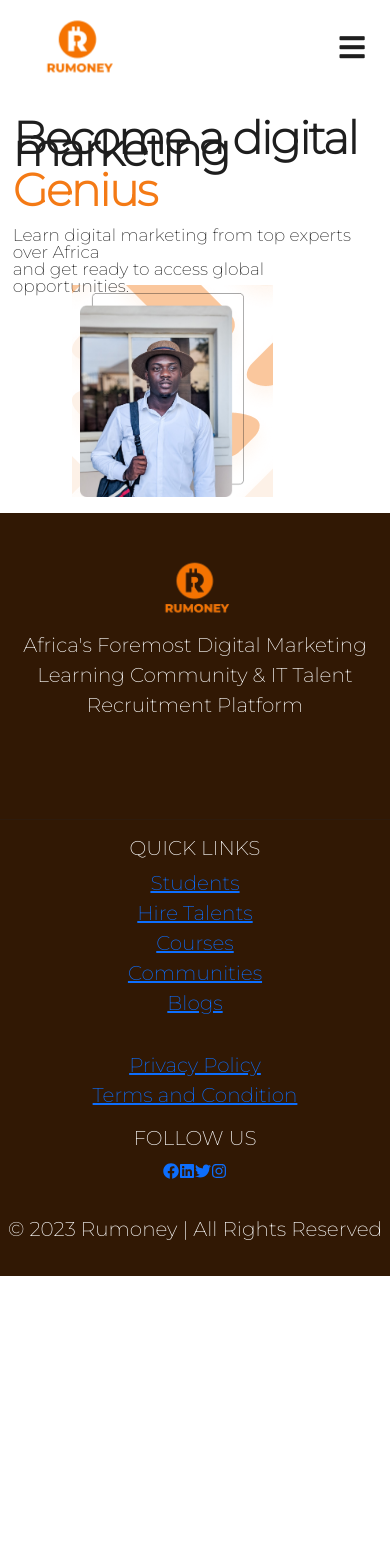
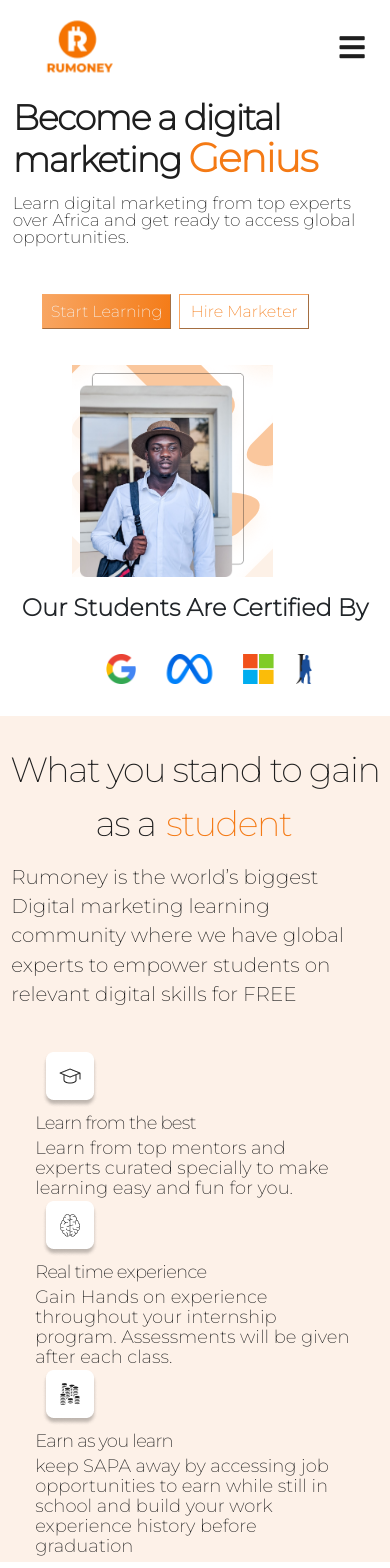
Before and after one commit to Yusasive/Rumoney, a React (Create React App) app: page / in a window 390 px wide. Shown: the top 1568 px of the page. Before the commit the page ends 1276 px from the top, so only its background shows below. Built offline with nearby package versions, Linux system fonts and the light colour scheme.

Commit message:
file updated

```diff
--- a/src/components/certified/Certified.css
+++ b/src/components/certified/Certified.css
@@ -1,5 +1,5 @@
         @import url('https://fonts.googleapis.com/css2?family=Montserrat:wght@200&display=swap');
-.certified h5 {
+        .certified h2 {
             font-family: 'Montserrat', sans-serif;
             font-size: 24px;
             font-weight: 600;
@@ -10,10 +10,33 @@
 
         .certified-image {
             justify-content: center;
-    margin: 2rem 38%;
+            margin: 2rem;
+            padding-left: 40%;
         }
 
         .certified img {
             height: 35px;
             margin: 0 0.7rem;
         }
+
+        @media screen and (max-width: 1023px) {
+            .certified-image {
+                padding-left: 35%;
+            }
+            .certified img {
+                height: 30px;
+                margin: 0 0.7rem;
+            }
+        }
+
+        @media screen and (max-width: 767px) {
+            .certified-image {
+                padding-left: 30%;
+            }
+        }
+
+        @media screen and (max-width: 450px) {
+            .certified-image {
+                padding-left: 16%;
+            }
+        }
--- a/src/components/certified/Certified.js
+++ b/src/components/certified/Certified.js
@@ -9,14 +9,18 @@
 const Certified = () => {
   return (
     <div className='certified'>
-      <h5>Our Students Are Certified By</h5>
+
+<div>
+  <h2>Our Students Are Certified By</h2>
+</div>
     <div className="certified-image">
     <img src={Google} alt="Google" />
       <img src={Meta} alt="Meta" />
       <img src={Microsoft} alt="Microsoft" />
       <img src={Jobberman} alt="Jobberman" /></div>
+
     </div>
   )
 }
 
-export default Certified
+export default Certified;
--- a/src/components/cta/CTA.css
+++ b/src/components/cta/CTA.css
@@ -28,3 +28,18 @@
         cursor: pointer;
         background: linear-gradient(277.87deg, #F47A15 -2.6%, #F8A663 100%);
     }
+
+    @media screen and (max-width: 767px) {
+        .cta h1 {
+            font-weight: 400;
+            font-size: 30px;
+            line-height: 40px;
+            padding-top: 2rem;
+        }
+        .cta button {
+            width: 40%px;
+            height: 40px;
+            margin-left: 25%;
+            border-radius: 1px;
+        }
+    }
--- a/src/components/gain/Gain.css
+++ b/src/components/gain/Gain.css
@@ -33,7 +33,7 @@
             .gain-content p {
                 font-family: 'Montserrat', sans-serif;
                 font-weight: 500;
-    font-size: 18px;
+                font-size: 20px;
                 line-height: 29.26px;
                 color: #1F1F1F;
                 margin: 0.3rem 2rem;
@@ -82,7 +82,7 @@
             .gain-grid h1 {
                 font-family: 'Montserrat', sans-serif;
                 font-weight: 530;
-    font-size: 15px;
+                font-size: 18px;
                 line-height: 20px;
                 letter-spacing: -0.04em;
                 color: #1E1E1E;
@@ -92,8 +92,65 @@
             .gain-grid p {
                 font-family: 'Montserrat', sans-serif;
                 font-weight: 500;
-    font-size: 15px;
+                font-size: 18px;
                 line-height: 20px;
                 color: #1F1F1F;
                 margin: 0.2rem 2rem;
             }
+
+            @media screen and (max-width: 960px) {
+                .gain {
+                    display: grid;
+                }
+                .gain-content {
+                    margin: 2rem 0.2rem;
+                }
+                .gain-content h1 {
+                    text-align: center;
+                    font-weight: 550;
+                    font-size: 40px;
+                    line-height: 40px;
+                    letter-spacing: -0.04em;
+                    margin: 0.5rem 0.2rem;
+                }
+                .gain-content span {
+                    font-weight: 550;
+                    font-size: 40px;
+                    line-height: 68.26px;
+                }
+                .gain-content p {
+                    font-weight: 500;
+                    font-size: 20px;
+                    line-height: 29.26px;
+                    margin: 0.3rem;
+                }
+                .button1 {
+                    display: none;
+                }
+                .gain-grid {
+                    display: inline;
+                    margin: 0.2rem;
+                }
+                .a {
+                    padding-top: 0.2rem;
+                }
+            }
+
+            @media screen and (max-width: 767px) {
+                .gain-content h1 {
+                    font-weight: 550;
+                    font-size: 35px;
+                    margin: 0.1rem 0.2rem;
+                }
+                .gain-content span {
+                    font-weight: 550;
+                    font-size: 35px;
+                    margin: 0.1rem 0.2rem;
+                }
+                .button1 {
+                    display: none;
+                }
+                .gain-content p {
+                    margin: 0.3rem 0.5rem;
+                }
+            }
--- a/src/components/gain/Gain.js
+++ b/src/components/gain/Gain.js
@@ -11,7 +11,7 @@
     <div className='gain-content'>
       <h1>What you stand to gain as a <span>student</span></h1>
       <p>Rumoney is the world’s biggest Digital marketing learning community where we have global experts to empower students on relevant digital skills for FREE</p>
-      <button>Start Learning Now</button>
+      <button className='button1'>Start Learning Now</button>
     </div>
       <div className='gain-grid'>
         <div className="grid a">
--- a/src/components/hero/HeroSection.css
+++ b/src/components/hero/HeroSection.css
@@ -90,7 +90,7 @@
                     }
                 }
 
-    @media screen and (max-width: 1023px) {
+                @media screen and (max-width: 960px) {
                     .hero {
                         flex-direction: column;
                         margin: auto;
@@ -99,23 +99,23 @@
                         height: 306px;
                         width: auto;
                         margin: 1rem;
-            padding-top: 2.5rem;
+                        padding-top: 1.5rem;
                     }
                     .hero-content h1 {
                         font-weight: 600;
-            font-size: 45px;
+                        font-size: 50px;
                         line-height: 15px;
-            margin: 3rem 0.2rem 0.2rem 0.2rem;
+                        margin: 5rem 0.2rem 0.2rem 0.2rem;
                     }
                     .hero-content span {
                         font-weight: 600;
-            font-size: 45px;
+                        font-size: 50px;
                     }
                     .hero-content p {
-            font-weight: 500;
-            font-size: 15px;
-            line-height: 15px;
-            margin: 0rem 0.2rem;
+                        font-weight: 300;
+                        font-size: 30px;
+                        line-height: 25px;
+                        margin: 0.5rem 0.2rem;
                     }
                     .hero-image1 {
                         width: 60%;
@@ -127,6 +127,14 @@
                         margin-right: 0;
                         margin-bottom: 1rem;
                         width: 80%;
+                    }
+                    .hero-button1,
+                    .hero-button2 {
+                        width: 37%;
+                        height: 18%;
+                        margin-right: 0.5rem;
+                        border-width: 1px;
+                        margin-top: 1rem;
                     }
                 }
 
@@ -154,7 +162,7 @@
                         font-weight: 500;
                         font-size: 17px;
                         line-height: 17px;
-            margin: 0rem 0.2rem;
+                        margin: 0rem 0.2rem 2rem 0.2rem;
                     }
                     .hero-image1 {
                         width: 60%;
@@ -163,8 +171,27 @@
                         padding-top: 0.5rem;
                     }
                     .hero-image {
-            margin-right: 0;
+                        margin-top: 5rem;
                         margin-bottom: 1rem;
                         width: 70%;
                     }
+                    .hero-button1,
+                    .hero-button2 {
+                        width: 35%;
+                        height: 15%;
+                        margin-right: 0.5rem;
+                        border-width: 1px;
                     }
+                }
+
+                @media screen and (max-width: 415px) {
+                    .hero-content h1 {
+                        font-weight: 600;
+                        font-size: 35px;
+                        line-height: 12px;
+                    }
+                    .hero-content span {
+                        font-weight: 600;
+                        font-size: 40px;
+                    }
+                }
--- a/src/components/hero/HeroSection.js
+++ b/src/components/hero/HeroSection.js
@@ -7,7 +7,7 @@
   <div className="hero section__padding" id="home">
     <div className="hero-content">
       <h1 className="gradient__text">Become a digital <br /> marketing <span>Genius</span></h1>
-      <p>Learn digital marketing from top experts over Africa <br /> and get ready to access global opportunities.</p>
+      <p>Learn digital marketing from top experts over Africa and get ready to access global opportunities.</p>
       <button className='hero-button1'>Start Learning</button>
       <button className='hero-button2'>Hire Marketer</button>
     </div>
--- a/src/components/navbar/NavBar.css
+++ b/src/components/navbar/NavBar.css
@@ -82,7 +82,7 @@
             display: flex;
             flex-direction: column;
             width: 100%;
-        height: 90vh;
+            height: 80vh;
             position: absolute;
             top: 80px;
             left: -100%;
@@ -132,7 +132,7 @@
             display: block;
             text-align: center;
             padding: 1.5rem;
-        margin: 1.5rem auto 0.2rem auto;
+            margin: 0.5rem auto 0.2rem auto;
             border-radius: 4px;
             width: 40%;
             background: linear-gradient(277.87deg, #F47A15 -2.6%, #F8A663 100%);
@@ -159,7 +159,11 @@
             transition: 250ms;
             border: 3px solid #F47A15;
         }
-    button {
-        display: none;
+    }
+
+    @media screen and (max-width: 600px) {
+        .nav-menu {
+            width: 100%;
+            height: 60vh;
         }
     }
--- a/src/containers/home/Home.js
+++ b/src/containers/home/Home.js
@@ -1,10 +1,13 @@
 import React from 'react';
-import {HeroSection} from '../../components';
+import {HeroSection, Certified, Gain, CTA, Testimonial} from '../../components';
 const Home = () => {
   return (
     <div>
     <HeroSection />
-
+    <Certified />
+    <Gain />
+    <CTA />
+    <Testimonial />
     </div>
   )
 }
```
Also changed, not shown: src/components/navbar/Button.css (deleted, +0 -20 lines), src/components/navbar/Button.js (deleted, +0 -11 lines). Lines whose indentation alone changed are shown as unchanged.
